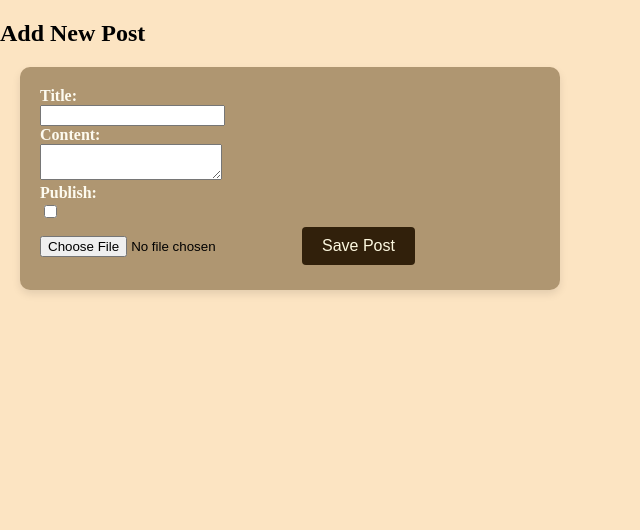
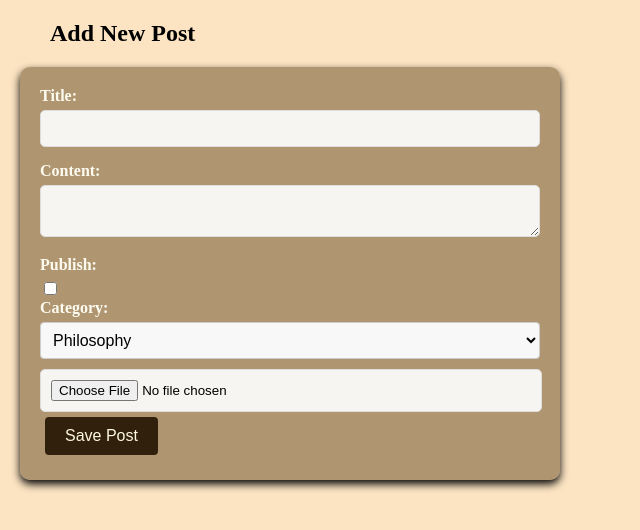
Before and after one commit to T-Python-Sep-24/LAB-ORM-1, a Django app: page /add/ in a window 1280 px wide. Shown: the part 130-660 px from the top of the page, without its empty margins (0-640 px from the left). Run offline with Django 5.2, Linux system fonts and the light colour scheme.

Commit message:
Complete web pages are finished.

```diff
--- a/Blogger/blog/static/css/style.css
+++ b/Blogger/blog/static/css/style.css
@@ -129,14 +129,15 @@ header{
     background-color: rgba(51, 37, 19, 0.664);
 }
 
+/* form */
+.card{
 
-.card{
     max-width: 500px;
     margin: 20px;
     padding: 20px;
     background-color: rgba(116, 89, 50, 0.555);
     border-radius: 10px;
-    box-shadow: 0 4px 8px rgba(0, 0, 0, 0.1);
+    box-shadow: 0 4px 8px black
 }
 
 
@@ -144,6 +145,51 @@ form.card label{
     display: flex;
     font-weight: bold;
     color: #fdfbf0;
+    margin-bottom: 5px;
+
+}
+.card input[type="text"],.card textarea {
+    width: 100%;
+    padding: 10px;
+    margin-bottom: 15px;
+    border: 1px solid #ddd;
+    border-radius: 5px;
+    box-sizing: border-box;
+    background-color: rgba(255, 255, 255, 0.9);
+}
+
+.card input[type="file"] {
+    width: 96%;
+    padding: 10px;
+    border: 1px solid #ddd;
+    border-radius: 5px;
+    background-color: rgba(255, 255, 255, 0.9);
+    cursor: pointer;
+}
 
 
+
+
+/* option */
+
+.category-label {
+    display: flex;
+    font-size: 1.2em;
+    margin-bottom: 0.5em;
+    color: #fdfbf0;
 }
+
+.all-option {
+    width: 100%;
+    padding: 0.5em;
+    border: 1px solid #ccc;
+    border-radius: 4px;
+    background-color: #f8f8f8;
+    font-size: 1em;
+    margin-bottom: 10px;
+}
+
+.all-option:focus {
+    border-color: #007BFF;
+    outline: none;
+}
--- a/Blogger/blog/templates/blog/add_post.html
+++ b/Blogger/blog/templates/blog/add_post.html
@@ -3,8 +3,8 @@
 
 
 {% block content %}
-    <h2>Add New Post</h2>
-    <form method="post" class="card" action="" enctype="multipart/form-data">
+    <h2 style="margin-left: 50px;">Add New Post</h2>
+    <form class="card" method="post"  action="" enctype="multipart/form-data">
         {% csrf_token %}
 
         <label for="title">Title:</label>
@@ -16,6 +16,14 @@
         <label for="is_published">Publish:</label>
         <input type="checkbox" id="is_published" name="is_published"><br>
 
+        <label for="category">Category:</label>
+        <select class="all-option" id="category" name="category" required>
+            <option value="Philosophy">Philosophy</option>
+            <option value="Medicine">Medicine</option>
+            <option value="Science">Scientists</option>
+            <option value="Fictional">Fictional Characters</option>
+        </select><br>
+
         <input type="file" name="poster" />
 
 
--- a/Blogger/blog/templates/blog/detail.html
+++ b/Blogger/blog/templates/blog/detail.html
@@ -5,6 +5,7 @@
     <div class="all-d-u">
         <img src="{{post.poster.url}} " class="image-detail"/>
         <h1 style="color: rgb(49, 32, 11); ">{{post.title}}</h1>
+        <p>Category: {{ post.category }}</p>
         <p>{{post.content}}</p>
 
         <a class="btu" href="{% url 'blog:blog_update_view' post.id %}"> Update</a>
--- a/Blogger/blog/templates/blog/home.html
+++ b/Blogger/blog/templates/blog/home.html
@@ -8,7 +8,10 @@
             <img src="{{post.poster.url}} " class="image" style="width: 100px; height: 100px;"/>
             <a href="{% url 'blog:blog_detail_view' post.id %}"><h3>{{ post.title }}</h3></a>
             <!--<p>{{ post.content }}</p>-->
-            <small>Published at: {{ post.published_at }}</small>
+            <p>Category: {{ post.category }}</p>
+            <small>Published at:  {{ post.published_at }}</small>
+
+
         </div>
     {% empty %}
         <p>No posts available.</p>
--- a/Blogger/blog/views.py
+++ b/Blogger/blog/views.py
@@ -22,6 +22,7 @@ def add_post(request: HttpRequest):
             is_published=True if request.POST.get("is_published") == "on" else False,
             published_at=request.POST.get("published_at", timezone.now()),
             poster = request.FILES['poster'],
+             category=request.POST["category"],
         )
         new_post.save()
         return redirect('blog:home')
@@ -40,6 +41,7 @@ def blog_update_view(request: HttpRequest, blog_id:int):
         post.content = request.POST["content"]
         post.is_published = True if request.POST.get("is_published") == "on" else False
         post.published_at = request.POST.get("published_at", timezone.now())
+        post.category=request.POST["category"]
         if "poster" in request.FILES: post.poster=request.FILES["poster"]
         post.save()
         return redirect("blog:blog_detail_view", blog_id=post.id)
```
Also changed, not shown: Blogger/blog/models.py (+7 -0 lines), Blogger/blog/templates/blog/update.html (+9 -1 lines), Blogger/blog/migrations/0003_post_category.py (added), Blogger/media/images/Aristotle_Altemps_Inv8575_rV2QqHl.jpg (added).
